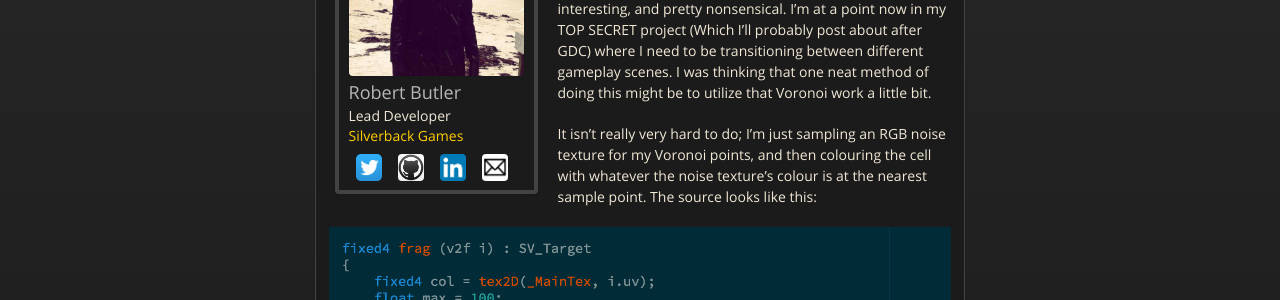
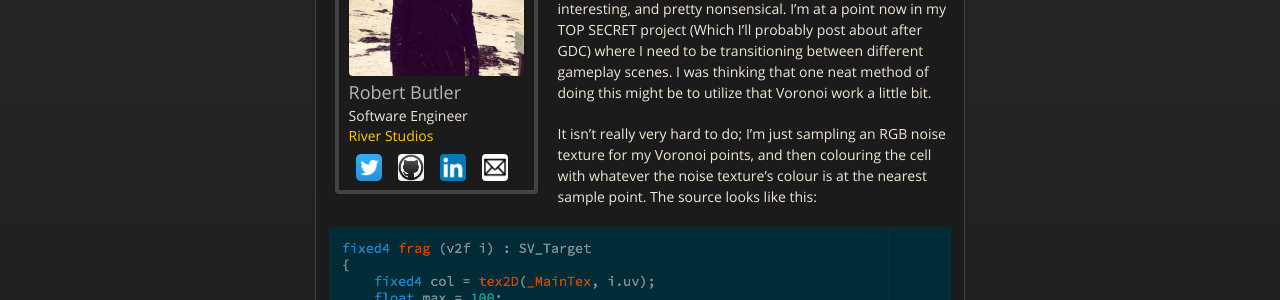
Before and after one commit to rbrt/rbrt.github.io, a Jekyll site: the page built from index.html, in a window 1280 px wide and 900 px high. Shown: the part 338-638 px from the top of the window. Built offline with Jekyll 4.4.1, drawn with Linux system fonts in a browser that asks for light colours; nearby versions of some CDN libraries.

Commit message:
I dont work for SIlverback anymore

```diff
--- a/index.html
+++ b/index.html
@@ -15,8 +15,8 @@ title: BeyondThunderdo.me
         <div class="personalDescription">
             <img src="/images/RobertOnBeach.png" title="Thanks, Emma Ross :)">
             <h3>Robert Butler</h3>
-            Lead Developer<br>
-            <a href="http://www.silverbackgames.com">Silverback Games</a><br>
+            Software Engineer<br>
+            <a href="http://riverstudios.com/">River Studios</a><br>
             <a href="https://twitter.com/BoTreats"><img src="/images/twitterIcon.png" class="iconLinkImage"></a>
             <a href="https://github.com/rbrt"><img src="/images/githubIcon.png" class="iconLinkImage"></a>
             <a href="https://ca.linkedin.com/pub/robert-butler/ab/ab9/753"><img src="/images/linkedinIcon.png" class="iconLinkImage"></a>
```
Also changed, not shown: 1 other file.
